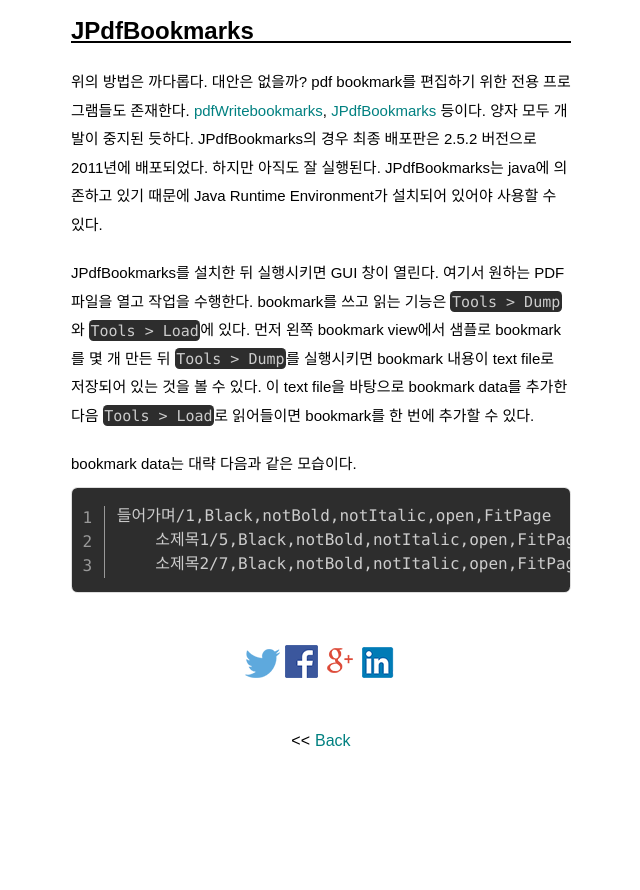
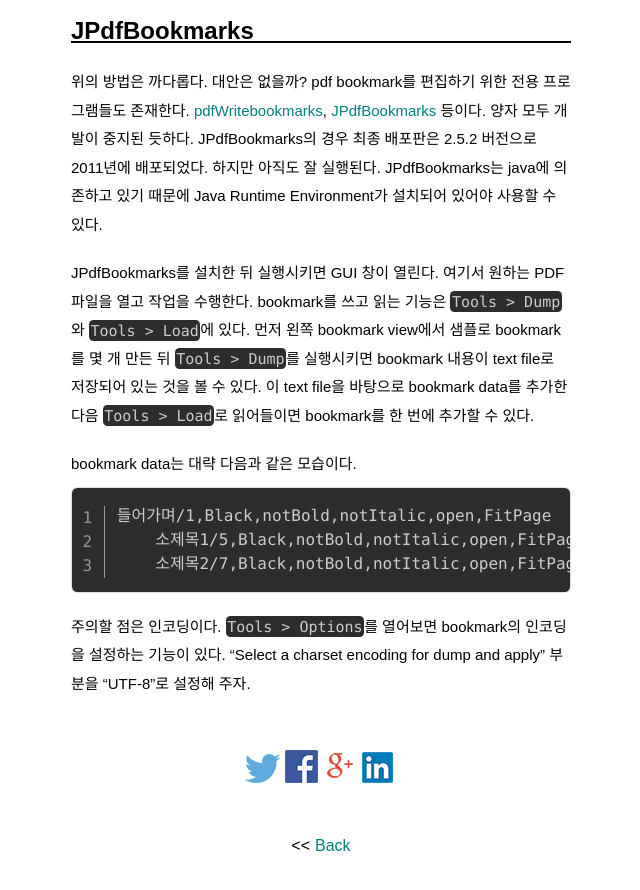
Before and after one commit to pinedance/blog, a Jekyll site: the page built from _posts/2024/01-06/2024-06-27-pdf-bookmarks.md, in a window 1280 px wide and 900 px high, scrolled down 2715 px. Shown: the top 890 px of the window, without its empty margins (319-959 px from the left). Built offline with Jekyll 4.4.1, drawn with Linux system fonts in a browser that asks for light colours; some web fonts are replaced; comment, search, counter and statistics services are not loaded; before the commit the page ends 3510 px from its top, so only the background shows below that.

Commit message:
update last post

````diff
--- a/_posts/2024/01-06/2024-06-27-pdf-bookmarks.md
+++ b/_posts/2024/01-06/2024-06-27-pdf-bookmarks.md
@@ -91,3 +91,5 @@
 	소제목1/5,Black,notBold,notItalic,open,FitPage
 	소제목2/7,Black,notBold,notItalic,open,FitPage
 ```
+
+주의할 점은 인코딩이다. `Tools > Options`를 열어보면 bookmark의 인코딩을 설정하는 기능이 있다. "Select a charset encoding for dump and apply" 부분을 "UTF-8"로 설정해 주자.
````
